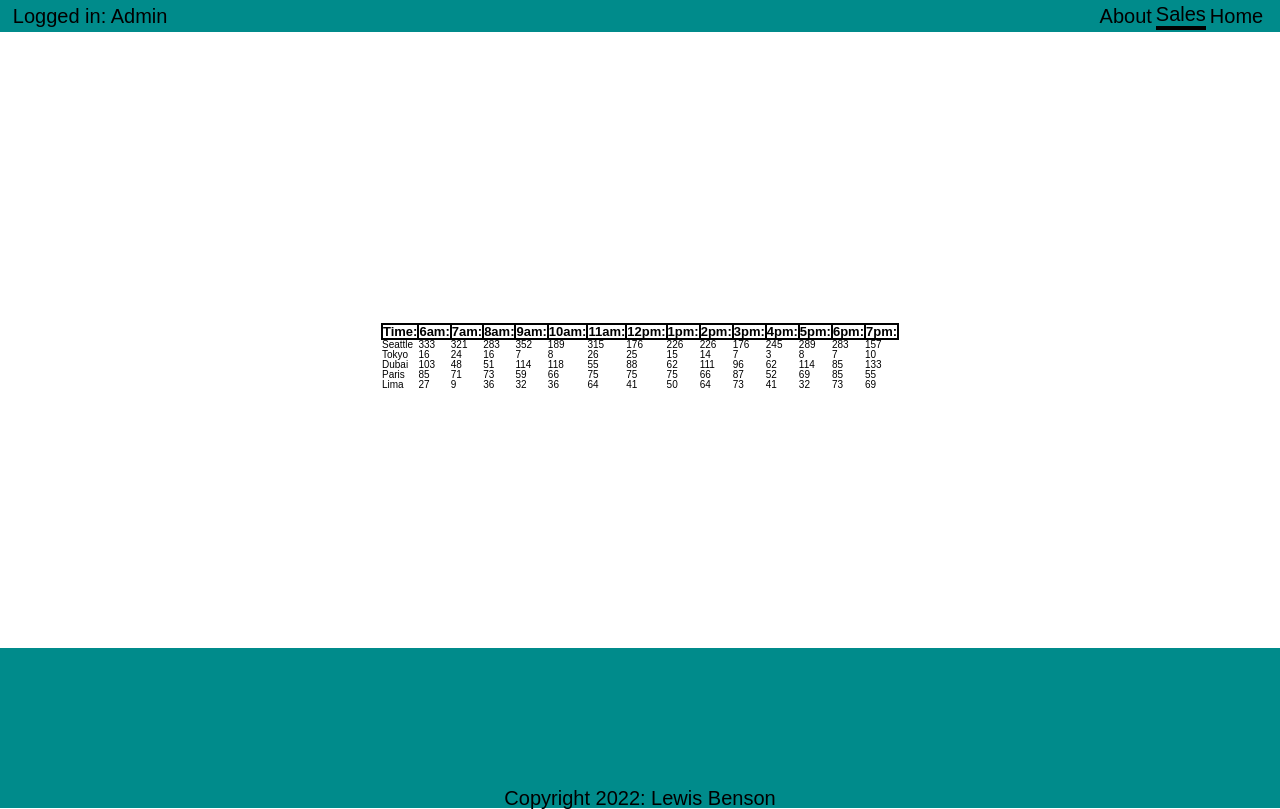
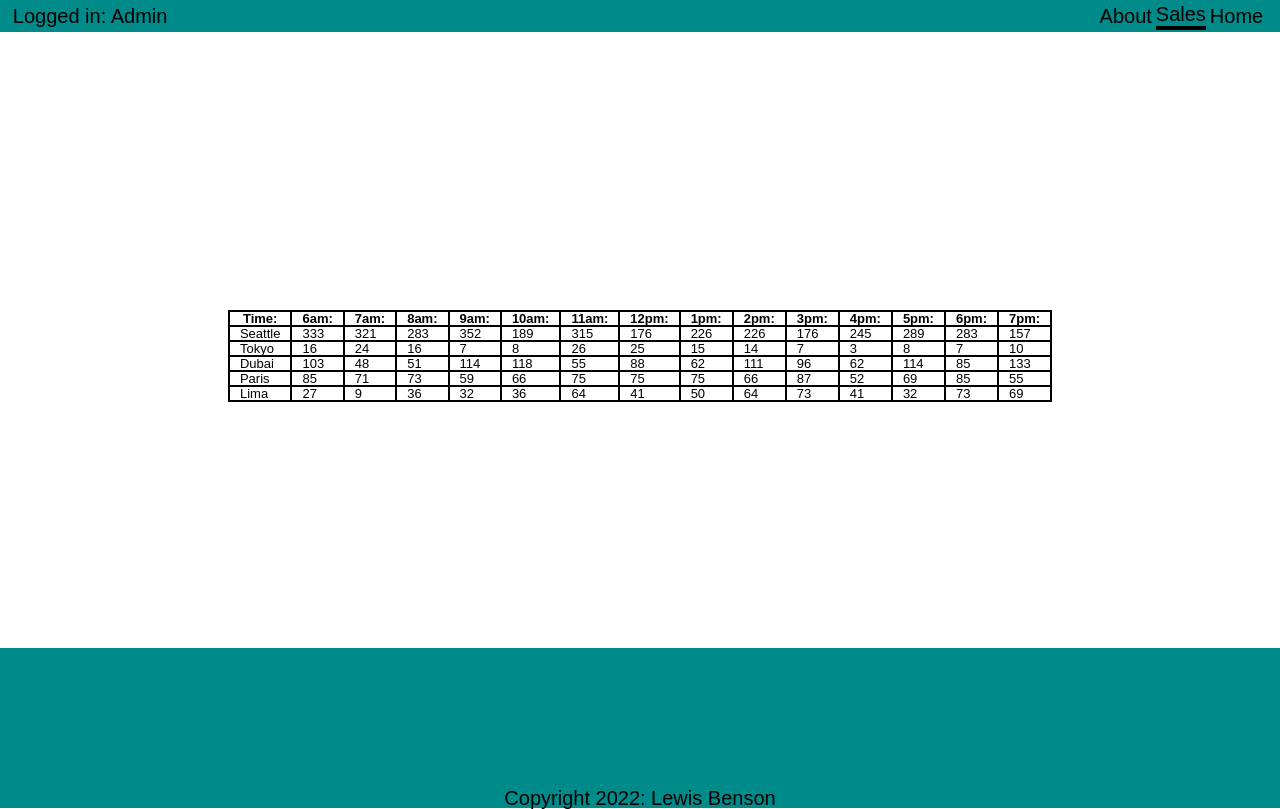
Before and after one commit to 201-301-code-fellows/cookie-stand, a plain HTML site: page sales.html in a window 1280 px wide. Drawn offline with Linux system fonts and the light colour scheme.

Commit message:
add styles to tables

```diff
--- a/css/style.css
+++ b/css/style.css
@@ -106,7 +106,15 @@ footer > p {
 }
 
 th{
+  padding: 0 1rem 0 1rem;
   border: solid black 2px;
   font-size: 1.3rem;
   font-weight: 700;
 }
+
+td{
+  padding: 0 1rem 0 1rem;
+  border: solid black 2px;
+  font-size: 1.3rem;
+  font-weight: 400;
+}
```
